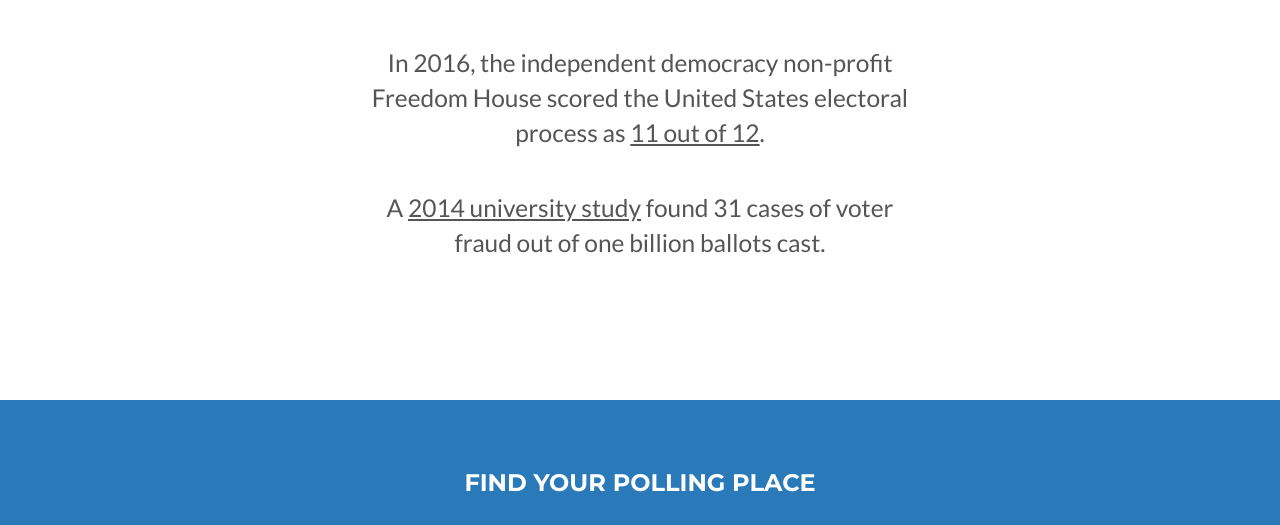
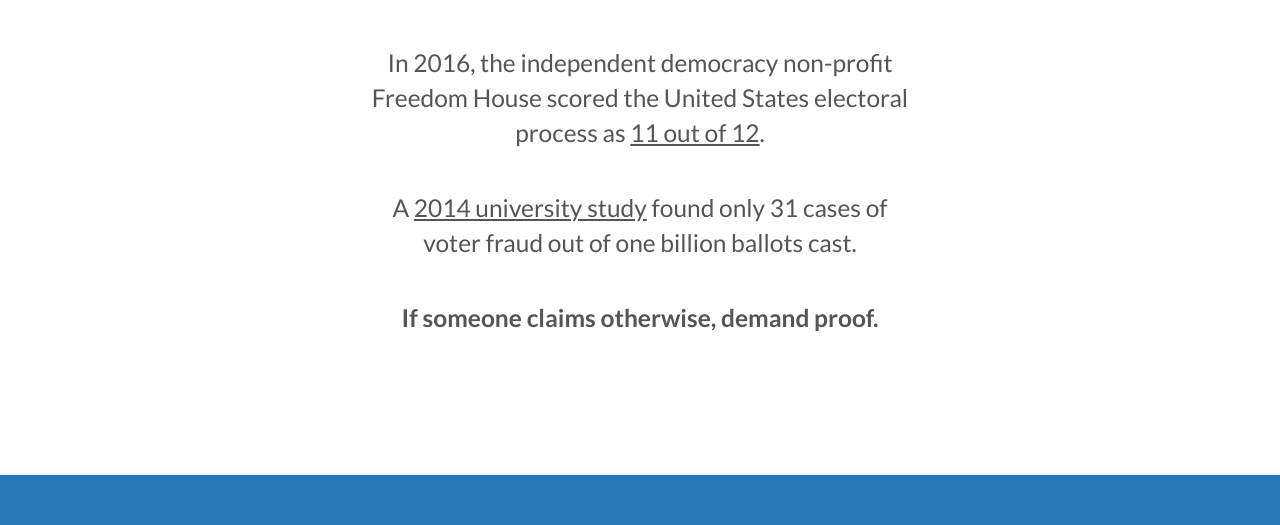
Before and after one commit to chrisalbon/istheelectionrigged.com, a website: page index.html in a window 1280 px wide. Shown: the part 630-1155 px from the top of the page. Drawn offline with nearby package versions, Linux system fonts and the light colour scheme.

Commit message:
added styling

```diff
--- a/index.html
+++ b/index.html
@@ -61,7 +61,12 @@
                         </div>
                         <div class="row evidence">
                             <div class="col-lg-6 col-centered">
-                                <span class="skills" styl>A <a href="https://www.washingtonpost.com/news/wonk/wp/2014/08/06/a-comprehensive-investigation-of-voter-impersonation-finds-31-credible-incidents-out-of-one-billion-ballots-cast/?tid=a_inl">2014 university study</a> found 31 cases of voter fraud out of one billion ballots cast.</span>
+                                <span class="skills" styl>A <a href="https://www.washingtonpost.com/news/wonk/wp/2014/08/06/a-comprehensive-investigation-of-voter-impersonation-finds-31-credible-incidents-out-of-one-billion-ballots-cast/?tid=a_inl">2014 university study</a> found only 31 cases of voter fraud out of one billion ballots cast.</span>
+                            </div>
+                        </div>
+                        <div class="row evidence">
+                            <div class="col-lg-6 col-centered">
+                                <span class="skills" style='font-weight:bold;'>If someone claims otherwise, demand proof.</span>
                             </div>
                         </div>
                     </div>
```
